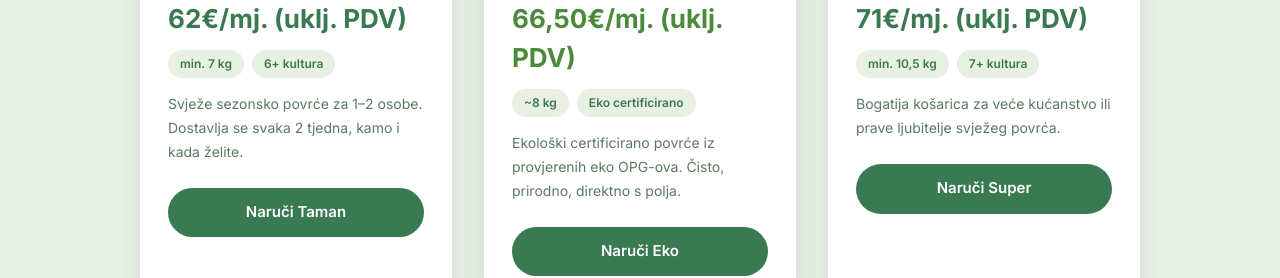
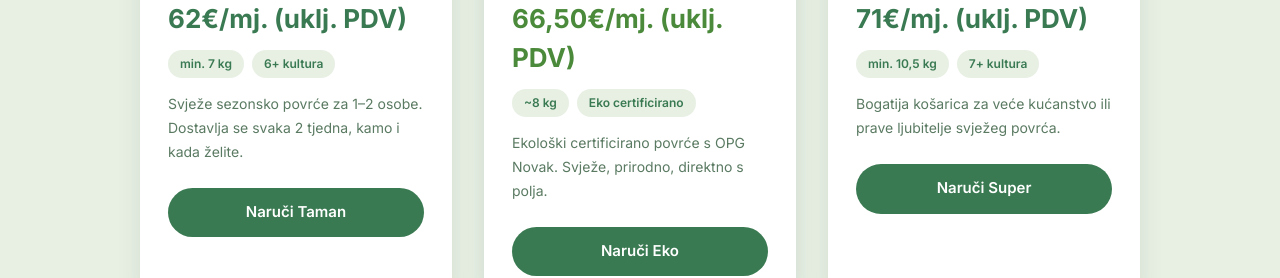
Before and after one commit to lucija-lab/vediwebside, a Next.js app: page / in a window 1280 px wide. Shown: the part 2020-2298 px from the top of the page. Built offline with nearby package versions, Linux system fonts and the light colour scheme; no server answers; a web font is replaced by a local one.

Commit message:
fix: description Eko - OPG Novak dans page principale

```diff
--- a/app/page.tsx
+++ b/app/page.tsx
@@ -21,7 +21,7 @@ const content = {
     basketsTitle: "Naše košarice",
     basketsSub: "Tri košarice, ista kvaliteta – odaberite ono što vam odgovara.",
     taman: { name: 'Košara "Taman"', price: "62€/mj. (uklj. PDV)", weight: "min. 7 kg", cultures: "6+ kultura", desc: "Svježe sezonsko povrće za 1–2 osobe. Dostavlja se svaka 2 tjedna, kamo i kada želite.", cta: "Naruči Taman" },
-    eko: { name: 'Košara "Eko"', price: "66,50€/mj. (uklj. PDV)", weight: "~8 kg", cultures: "Eko certificirano", desc: "Ekološki certificirano povrće iz provjerenih eko OPG-ova. Čisto, prirodno, direktno s polja.", cta: "Naruči Eko" },
+    eko: { name: 'Košara "Eko"', price: "66,50€/mj. (uklj. PDV)", weight: "~8 kg", cultures: "Eko certificirano", desc: "Ekološki certificirano povrće s OPG Novak. Svježe, prirodno, direktno s polja.", cta: "Naruči Eko" },
     super: { name: 'Košara "Super"', price: "71€/mj. (uklj. PDV)", weight: "min. 10,5 kg", cultures: "7+ kultura", desc: "Bogatija košarica za veće kućanstvo ili prave ljubitelje svježeg povrća.", cta: "Naruči Super" },
     farmsTitle: "Naši OPG partneri",
     farmsSub: "Surađujemo s obiteljskim farmama iz Zagreba i okolice. Ljudi koji s ljubavlju uzgajaju ono što jedete.",
```
